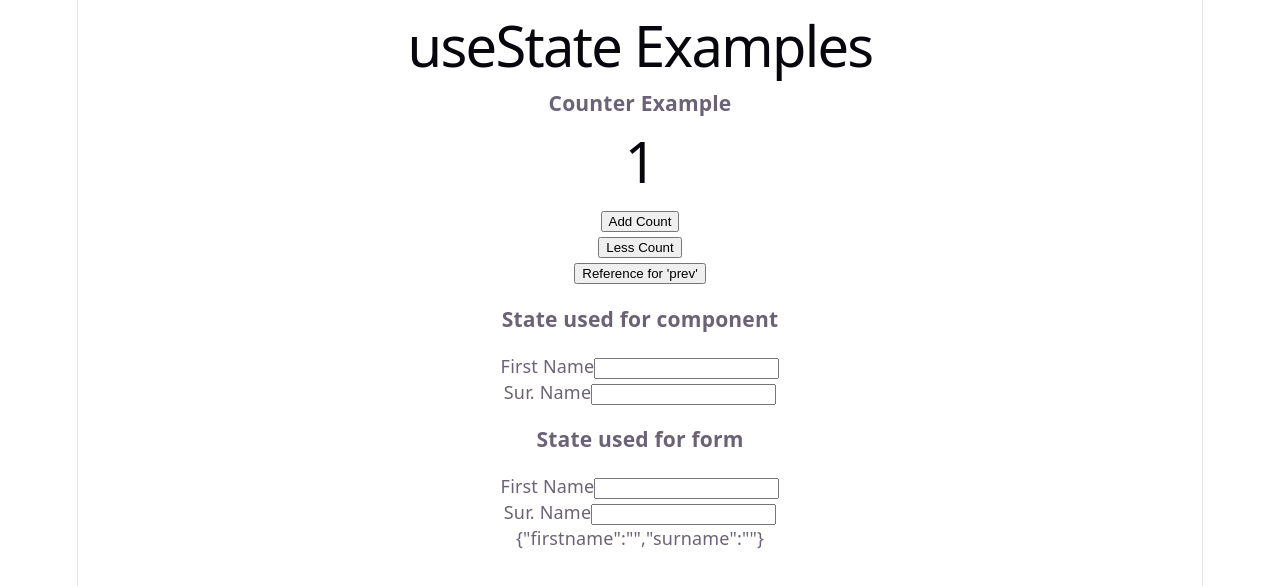
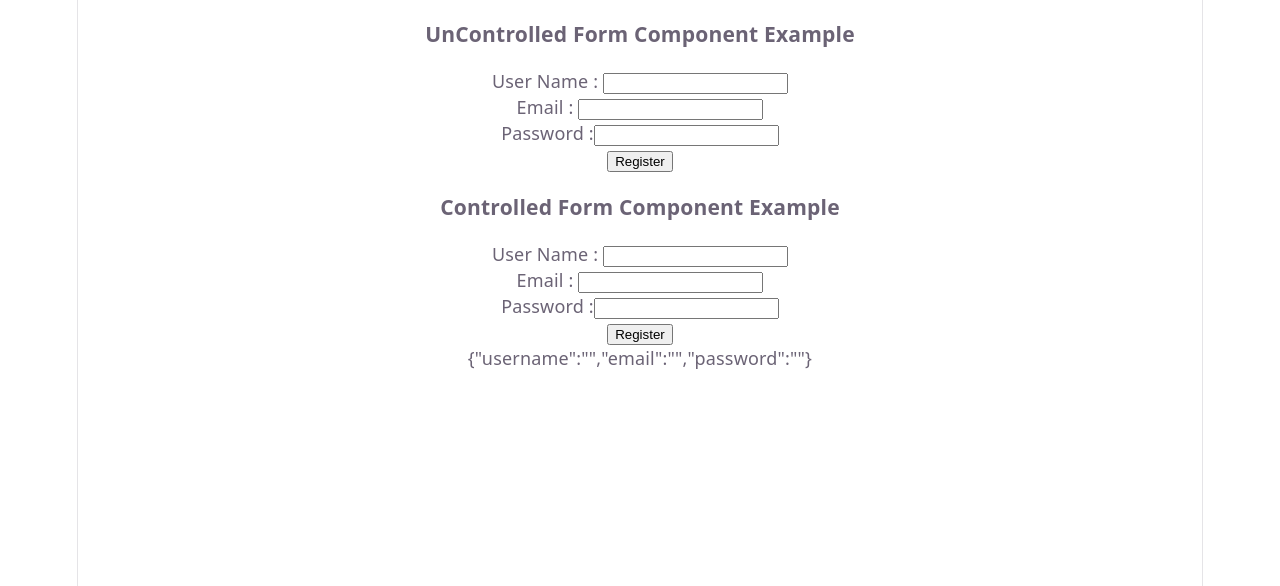
Before and after one commit to KamSofts/nodejs-examples, a React (Vite) app in the folder client/: page / in a window 1280 px wide. Shown: the top 586 px of the page. Built offline with nearby package versions, Linux system fonts and the light colour scheme.

Commit message:
Controlled and UnControlled form components examples

```diff
--- a/client/src/App.jsx
+++ b/client/src/App.jsx
@@ -16,6 +16,8 @@ import Parent from './props-demo/Parent';
 import CounterExample from './state-management/CounterExample';
 import Form1 from './state-management/Form1';
 import Form2 from './state-management/Form2';
+import UnControlled from './form-handling/UnControlled';
+import Controlled from './form-handling/Controlled';
 
 function App() {
 
@@ -87,7 +89,9 @@ function App() {
       {/* {renderList} */}
       {/* {propsExample2} */}
       {/* <TodoApp />  */}
-      {stateManagement}
+      {/* {stateManagement} */}
+      <UnControlled />
+      <Controlled />
     </div>
   )
 }
--- /dev/null
+++ b/client/src/form-handling/Controlled.jsx
@@ -0,0 +1,70 @@
+import { useState } from "react";
+
+const Controlled = () => {
+    const [data, setData] = useState({
+        username: "",
+        email: "",
+        password: ""
+    });
+    const [errors, setErrors] = useState({
+        username: "",
+        email: "",
+        password: ""
+    });
+
+    const handleChange = (evt) => {
+        const key = evt.target.name;
+        const value = evt.target.value;
+        setData((prev) => ({ ...prev, [key]: value }));
+
+        switch (key) {
+            case "username":
+                setErrors(prev => ({ ...prev, "username": (value ? "Valid" : "") }));
+                break;
+            case "email":
+                setErrors(prev => ({ ...prev, "email": (/\S+@\S+\.\S+/.test(value) ? "Valid" : "") }))
+                break;
+            case "password":
+                setErrors(prev => ({ ...prev, "password": (value.length >= 6 ? "Valid" : "") }))
+                break;
+            default:
+                break;
+        }
+    };
+
+    const handleSubmit = (evt) => {
+        evt.preventDefault();
+        if (Object.values(errors).findIndex(item => !item) > -1) {
+            alert("All fields are required...!");
+        } else {
+            alert("Login Success...!");
+        }
+    };
+
+    return (<>
+        <form onSubmit={handleSubmit}>
+            <h3>Controlled Form Component Example</h3>
+            <div>
+                <label htmlFor="username">User Name : </label>
+                <input type="text" name="username"
+                    value={data.username} onChange={handleChange} />
+            </div>
+            <div>
+                <label htmlFor="email">Email : </label>
+                <input type="text" name="email"
+                    value={data.email} onChange={handleChange} />
+            </div>
+            <div>
+                <label htmlFor="password">Password :</label>
+                <input type="password" name="password"
+                    value={data.password} onChange={handleChange} />
+            </div>
+            <div>
+                <button type="submit">Register</button>
+            </div>
+            <p>{JSON.stringify(errors)}</p>
+        </form>
+    </>);
+};
+
+export default Controlled;
--- /dev/null
+++ b/client/src/form-handling/UnControlled.jsx
@@ -0,0 +1,51 @@
+import { useRef } from "react";
+
+const UnControlled = () => {
+    const refUsername = useRef();
+    const refEmail = useRef();
+    const refPassword = useRef();
+
+    const handleSubmit = (evt) => {
+        evt.preventDefault();
+
+        const username = refUsername.current.value;
+        const email = refEmail.current.value;
+        const password = refPassword.current.value;
+
+        if (!username || !email || !password) {
+            alert("All fields are required...!");
+        } else if (!/\S+@\S+\.\S+/.test(email)) {
+            alert("Invalid email address!");
+        } else if (password.length < 6) {
+            alert("Password must be at least 6 characters!");
+        } else {
+            refUsername.current.value = "";
+            refEmail.current.value = "";
+            refPassword.current.value = "";
+            alert("Login Success...!");
+        }
+    }
+
+    return (<>
+        <form onSubmit={handleSubmit}>
+            <h3>UnControlled Form Component Example</h3>
+            <div>
+                <label htmlFor="username">User Name : </label>
+                <input type="text" name="uesrname" ref={refUsername} />
+            </div>
+            <div>
+                <label htmlFor="email">Email : </label>
+                <input type="text" name="email" ref={refEmail} />
+            </div>
+            <div>
+                <label htmlFor="password">Password :</label>
+                <input type="password" name="password" ref={refPassword} />
+            </div>
+            <div>
+                <button type="submit">Register</button>
+            </div>
+        </form>
+    </>);
+};
+
+export default UnControlled;
```
Also changed, not shown: 1 other file (tests, documents, lock files or other folders).
